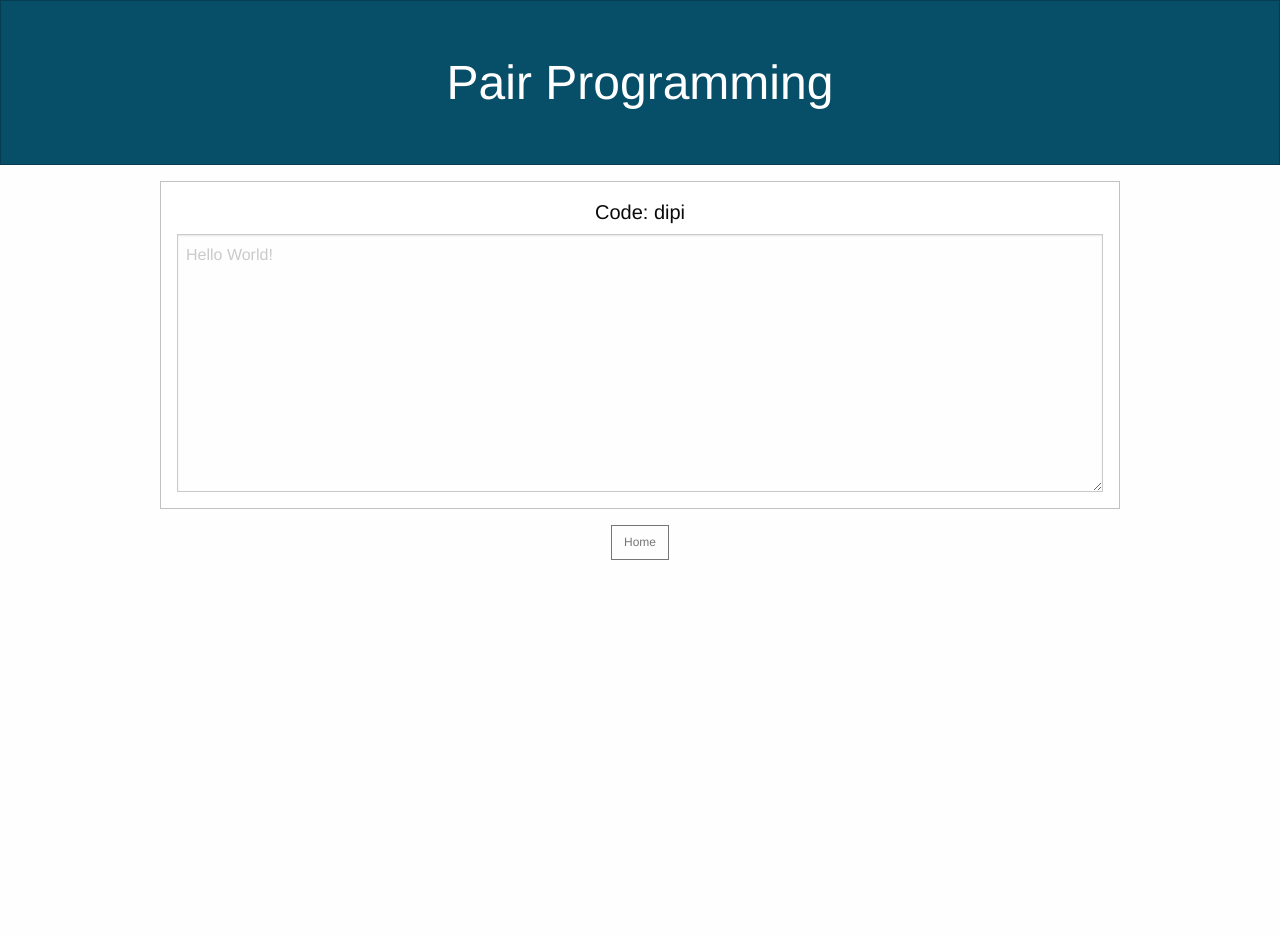
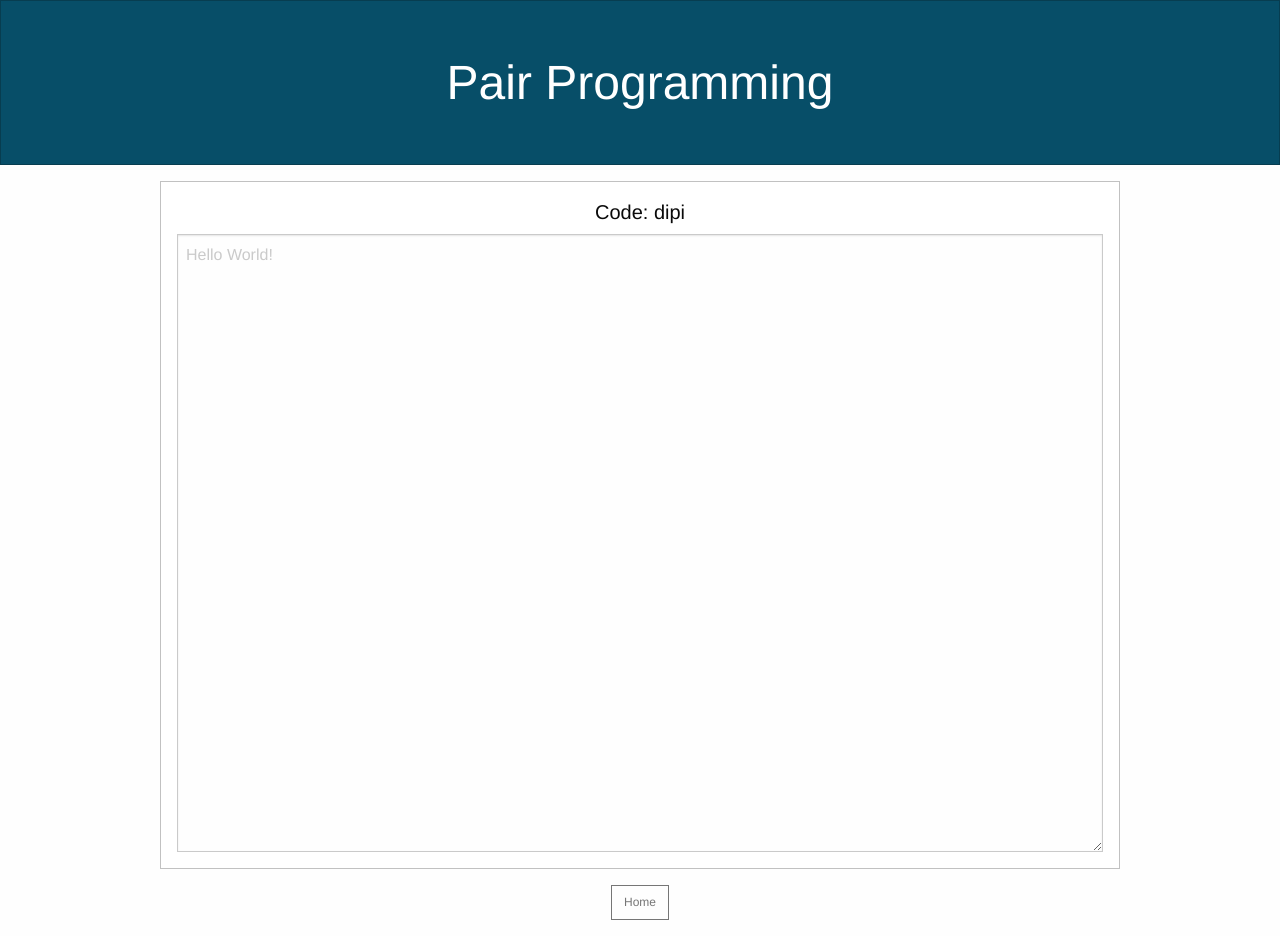
Before and after one commit to EdwinVanRooij/pair-programming-client, a React (Create React App) app: page / in a window 1280 px wide. Both pictures are taken after a click on the button "New Editor". Before the commit the page ends 800 px from the top, so only its background shows below. Built offline with nearby package versions, Linux system fonts and the light colour scheme.

Commit message:
update editor

```diff
--- a/src/components/pages/Editor.jsx
+++ b/src/components/pages/Editor.jsx
@@ -8,10 +8,8 @@ class Editor extends React.Component {
     render() {
         return (
             <div>
-                <label>
-                    <h5>Code: {this.props.code}</h5>
-                    <textarea style={button_style_bottom} placeholder="Hello World!" cols="30" rows="10"/>
-                </label>
+                <h5>Code: {this.props.code}</h5>
+                <textarea id="textArea" style={button_style_bottom} placeholder="Hello World!" cols="50" rows="25"/>
             </div>
         );
     }
```
